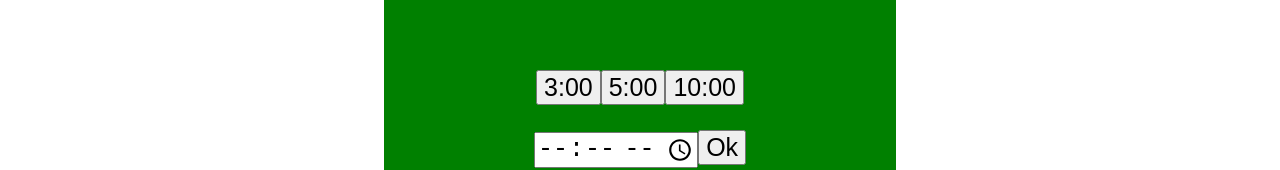
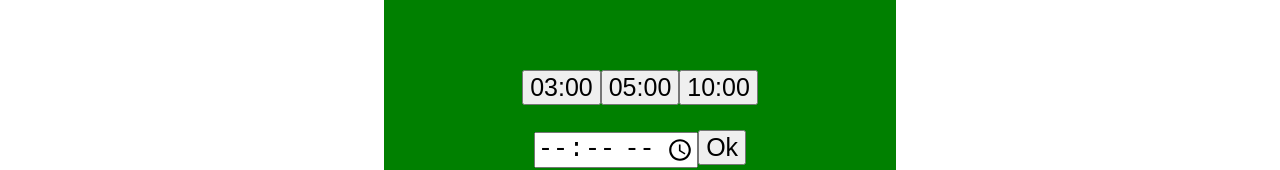
Before and after one commit to alanmdf/ghostdevs-stopwatch, a React (Create React App) app in the folder stopwatch-challenge/: page / in a window 1280 px wide. Shown: the part 615-785 px from the top of the page. Built offline with nearby package versions, Linux system fonts and the light colour scheme.

Commit message:
Botoes de tempo definido implementados

```diff
--- a/stopwatch-challenge/src/App.js
+++ b/stopwatch-challenge/src/App.js
@@ -1,5 +1,5 @@
 import React from 'react';
-import RenderApp from './RenderApp';
+import RenderApp from './Components/RenderApp';
 
 import './App.css';
 
--- a/stopwatch-challenge/src/RenderApp.jsx
+++ b/stopwatch-challenge/src/Components/RenderApp.jsx
@@ -1,20 +1,21 @@
 import React, { Component } from 'react';
-import Timer from './Components/Timer';
-import Header from './Components/Header';
-import ActionButtons from './Components/ActionButtons';
-import SetupButtons from './Components/SetupButtons';
-
-import './App.css';
+import Timer from './Timer';
+import Header from './Header';
+import ActionButtons from './ActionButtons';
+import SetupButtons from './SetupButtons';
 
 class RenderApp extends Component {
   constructor(props) {
     super(props);
+
     this.state = {
       timerSecond: 5,
       timerMin: 0,
     };
+
     this.changeTimer = this.changeTimer.bind(this);
     this.finishMinutes = this.finishMinutes.bind(this);
+    this.setStandardTimer = this.setStandardTimer.bind(this);
   }
 
   componentDidMount() {
@@ -46,15 +47,24 @@ class RenderApp extends Component {
     }, ONE_SECOND);
   }
 
+  async setStandardTimer(min) {
+    await this.setState({
+      timerSecond: 0,
+      timerMin: min,
+    })
+    this.changeTimer();
+  }
+
   render() {
     const { timerSecond, timerMin } = this.state;
+
     return (
       <main>
         <Header />
         <section className="main-section">
           <ActionButtons />
           <Timer timerSecond={ timerSecond } timerMin={ timerMin } />
-          <SetupButtons />
+          <SetupButtons setStandardTimer={ this.setStandardTimer } />
         </section>
       </main>
     );
--- a/stopwatch-challenge/src/Components/SetupButtons.jsx
+++ b/stopwatch-challenge/src/Components/SetupButtons.jsx
@@ -4,21 +4,27 @@ class SetupButtons extends Component {
   constructor(props) {
     super(props);
     this.state = {};
+
+    this.handleClick = this.handleClick.bind(this);
   }
 
-  hadleClick() {}
+  handleClick() {
+    console.log();
+  }
 
   render() {
+    const { setStandardTimer } = this.props;
+
     return (
       <div className="setup-div">
-        <div className="setup-btns-div">
-          <button onClick={ this.hadleClick } type="button">3:00</button>
-          <button onClick={ this.hadleClick } type="button">5:00</button>
-          <button onClick={ this.hadleClick } type="button">10:00</button>
+        <div className="setup-btns-div" >
+          <button onClick={ () => setStandardTimer(3) } type="button">03:00</button>
+          <button onClick={ () => setStandardTimer(5) } type="button">05:00</button>
+          <button onClick={ () => setStandardTimer(10) } type="button">10:00</button>
         </div>
         <form className="customize-timer-div">
           <input type="time" />
-          <button type="button" onClick={ this.hadleClick }>Ok</button>
+          <button type="button" onClick={ this.handleClick }>Ok</button>
         </form>
       </div>
     );
```
